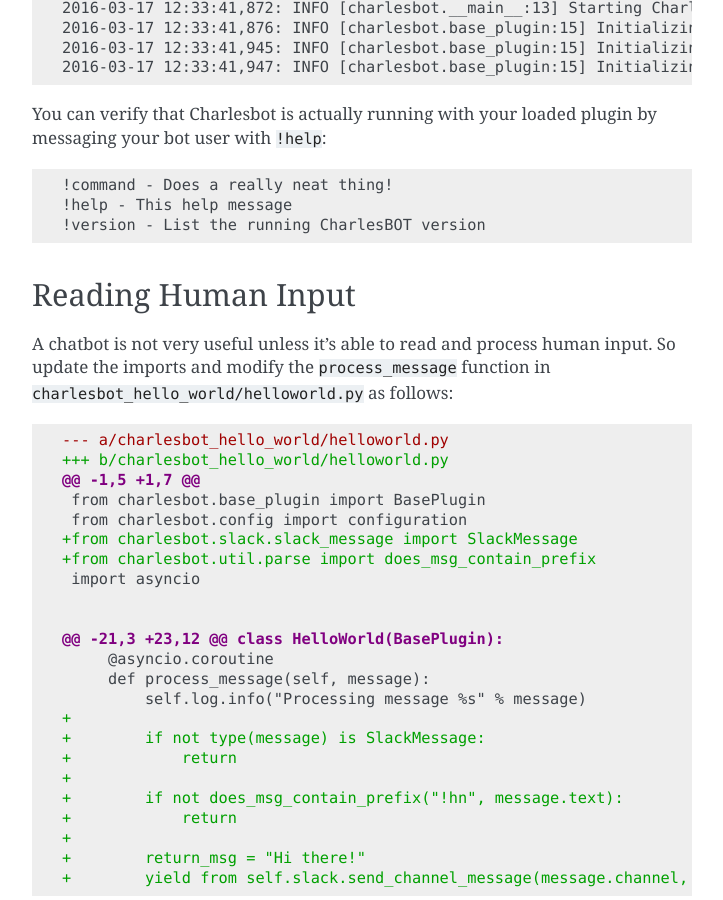
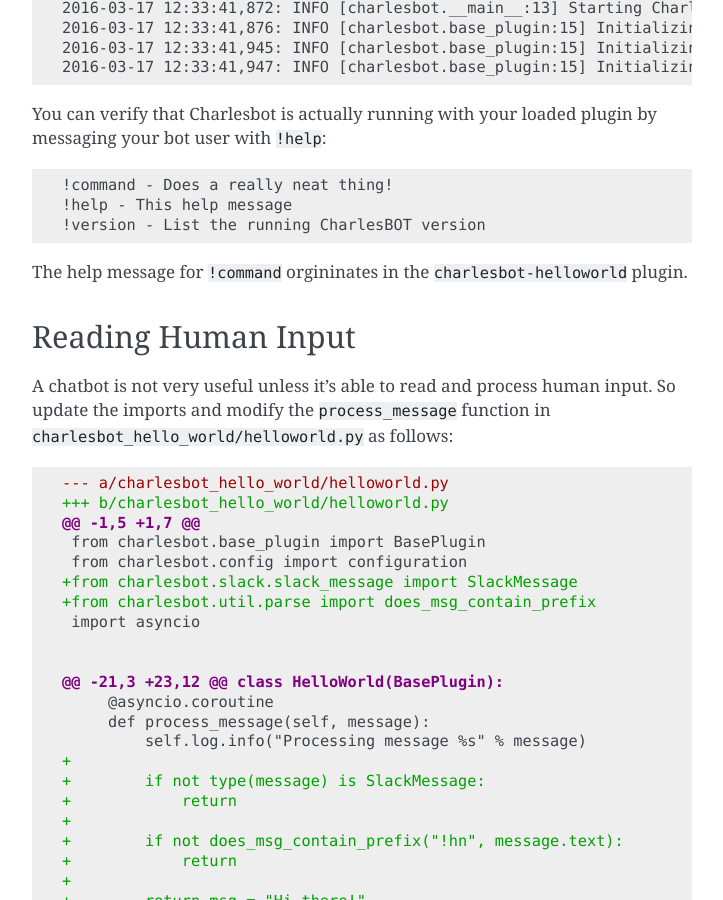
Before and after one commit to marvinpinto/charlesbot, a Sphinx documentation site: the page built from docs/plugin.rst, in a window 1280 px wide and 900 px high, scrolled down 2195 px. Shown: the whole window, without its empty margins (388-1111 px from the left). Built offline with Sphinx 7.4.7, drawn with Linux system fonts in a browser that asks for light colours.

Commit message:
Specify which help output comes from plugin, in plugin tutorial

```diff
--- a/docs/plugin.rst
+++ b/docs/plugin.rst
@@ -135,6 +135,9 @@
     !command - Does a really neat thing!
     !help - This help message
     !version - List the running CharlesBOT version
+
+The help message for ``!command`` orgininates in the ``charlesbot-helloworld``
+plugin.
 
 
 Reading Human Input
```
